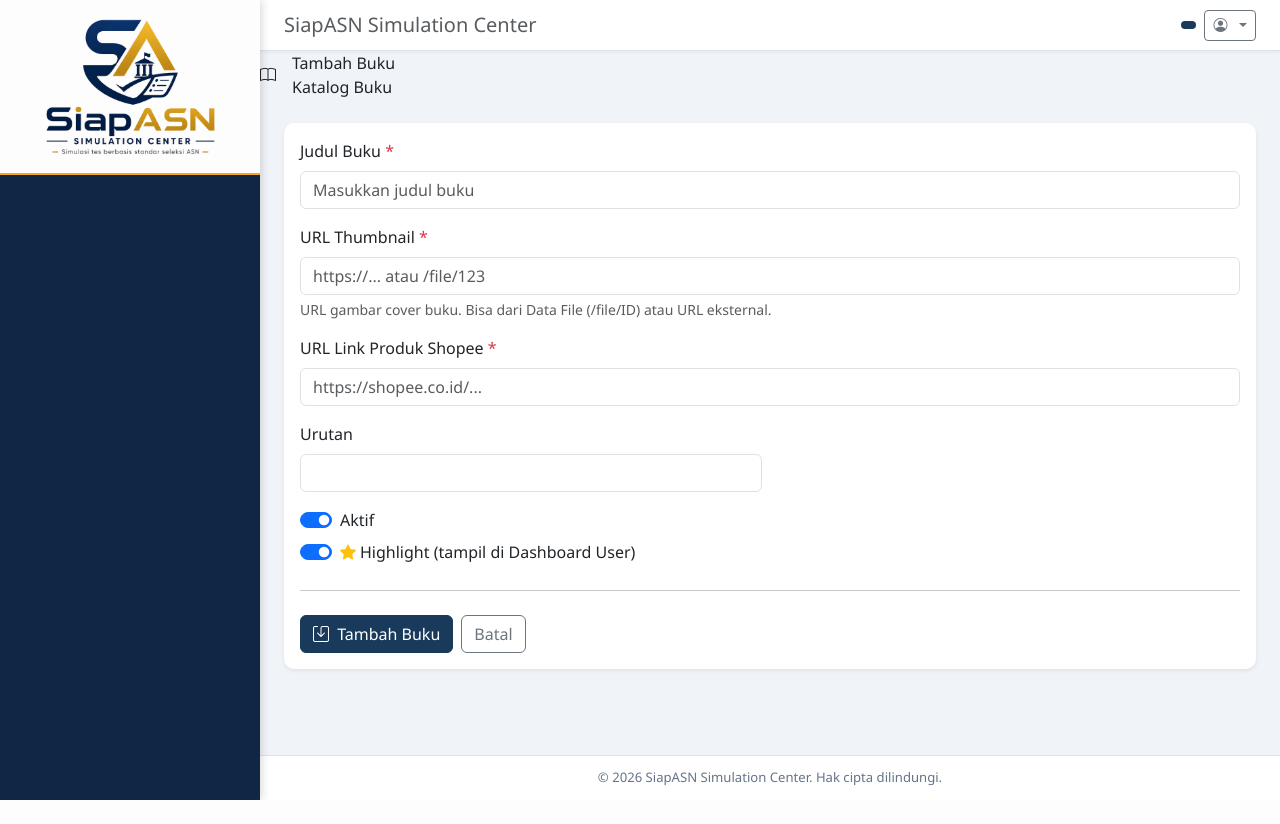
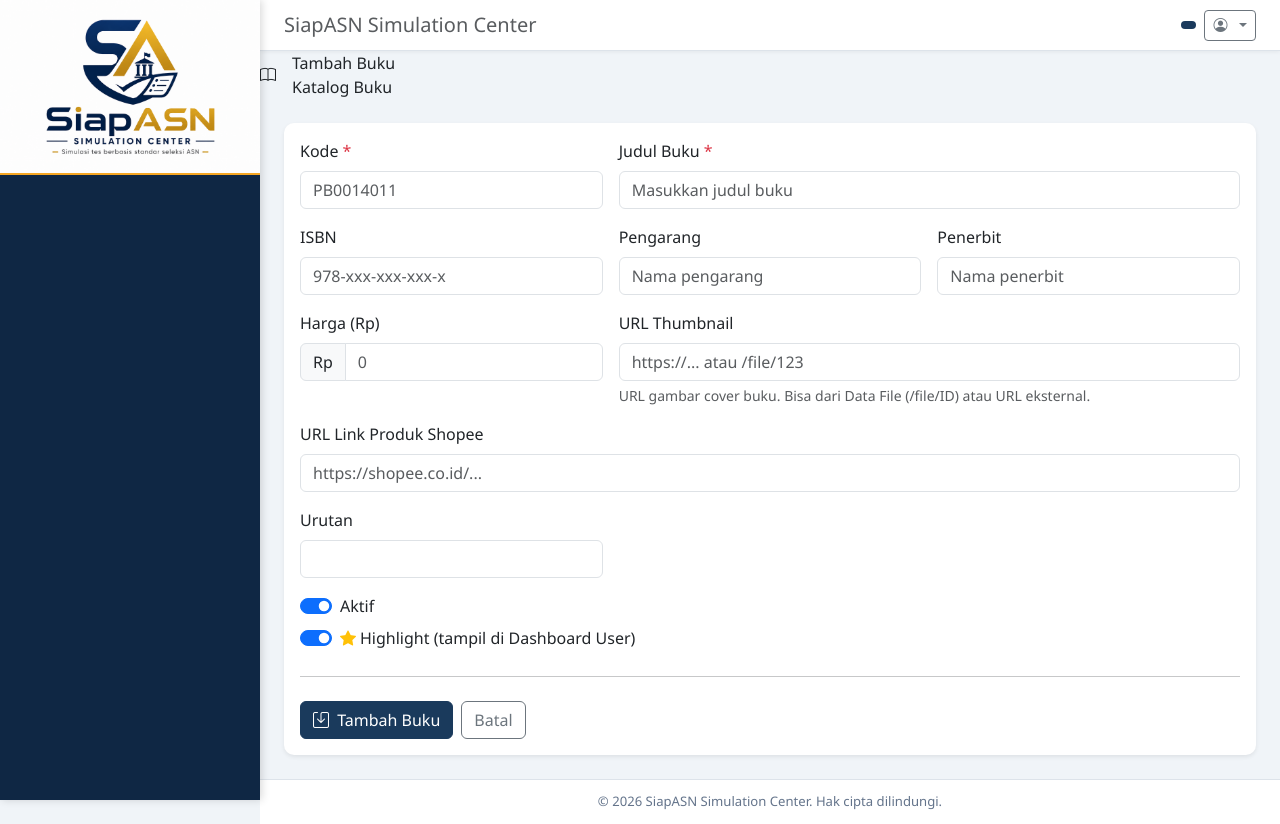
Before and after one commit to siapasn/web-siapasn, a CodeIgniter 4 app: the page made by app/Views/admin/katalog-buku/form.php in a window 1280 px wide. Before the commit the page ends 800 px from the top, so only its background shows below. Run offline with PHP 8.4 and a stand-in for CodeIgniter, Linux system fonts and the light colour scheme; the template is opened without the code that fills it, so the values that code supplies are empty; some libraries are stand-ins or nearby versions.

Commit message:
update produk buku

```diff
--- a/app/Models/KatalogBukuModel.php
+++ b/app/Models/KatalogBukuModel.php
@@ -14,7 +14,12 @@ class KatalogBukuModel extends Model
     protected $protectFields    = true;
 
     protected $allowedFields = [
+        'kode',
         'judul',
+        'isbn',
+        'pengarang',
+        'penerbit',
+        'harga',
         'url_thumbnail',
         'url_shopee',
         'is_active',
--- a/app/Views/admin/katalog-buku/form.php
+++ b/app/Views/admin/katalog-buku/form.php
@@ -34,29 +34,67 @@
             <?= csrf_field() ?>
 
             <div class="row g-3">
-                <div class="col-12">
+                <div class="col-12 col-md-4">
+                    <label for="kode" class="form-label">Kode <span class="text-danger">*</span></label>
+                    <input type="text" id="kode" name="kode" class="form-control"
+                           value="<?= esc(old('kode', $buku['kode'] ?? '')) ?>"
+                           placeholder="PB0014011" required>
+                </div>
+
+                <div class="col-12 col-md-8">
                     <label for="judul" class="form-label">Judul Buku <span class="text-danger">*</span></label>
                     <input type="text" id="judul" name="judul" class="form-control"
                            value="<?= esc(old('judul', $buku['judul'] ?? '')) ?>"
                            placeholder="Masukkan judul buku" required>
                 </div>
 
-                <div class="col-12">
-                    <label for="url_thumbnail" class="form-label">URL Thumbnail <span class="text-danger">*</span></label>
+                <div class="col-12 col-md-4">
+                    <label for="isbn" class="form-label">ISBN</label>
+                    <input type="text" id="isbn" name="isbn" class="form-control"
+                           value="<?= esc(old('isbn', $buku['isbn'] ?? '')) ?>"
+                           placeholder="978-xxx-xxx-xxx-x">
+                </div>
+
+                <div class="col-12 col-md-4">
+                    <label for="pengarang" class="form-label">Pengarang</label>
+                    <input type="text" id="pengarang" name="pengarang" class="form-control"
+                           value="<?= esc(old('pengarang', $buku['pengarang'] ?? '')) ?>"
+                           placeholder="Nama pengarang">
+                </div>
+
+                <div class="col-12 col-md-4">
+                    <label for="penerbit" class="form-label">Penerbit</label>
+                    <input type="text" id="penerbit" name="penerbit" class="form-control"
+                           value="<?= esc(old('penerbit', $buku['penerbit'] ?? '')) ?>"
+                           placeholder="Nama penerbit">
+                </div>
+
+                <div class="col-12 col-md-4">
+                    <label for="harga" class="form-label">Harga (Rp)</label>
+                    <div class="input-group">
+                        <span class="input-group-text">Rp</span>
+                        <input type="number" id="harga" name="harga" class="form-control" min="0" step="1"
+                               value="<?= esc(old('harga', $buku['harga'] ?? '')) ?>"
+                               placeholder="0">
+                    </div>
+                </div>
+
+                <div class="col-12 col-md-8">
+                    <label for="url_thumbnail" class="form-label">URL Thumbnail</label>
                     <input type="text" id="url_thumbnail" name="url_thumbnail" class="form-control"
                            value="<?= esc(old('url_thumbnail', $buku['url_thumbnail'] ?? '')) ?>"
-                           placeholder="https://... atau /file/123" required>
+                           placeholder="https://... atau /file/123">
                     <div class="form-text">URL gambar cover buku. Bisa dari Data File (/file/ID) atau URL eksternal.</div>
                 </div>
 
                 <div class="col-12">
-                    <label for="url_shopee" class="form-label">URL Link Produk Shopee <span class="text-danger">*</span></label>
+                    <label for="url_shopee" class="form-label">URL Link Produk Shopee</label>
                     <input type="text" id="url_shopee" name="url_shopee" class="form-control"
                            value="<?= esc(old('url_shopee', $buku['url_shopee'] ?? '')) ?>"
-                           placeholder="https://shopee.co.id/..." required>
+                           placeholder="https://shopee.co.id/...">
                 </div>
 
-                <div class="col-12 col-md-6">
+                <div class="col-12 col-md-4">
                     <label for="urutan" class="form-label">Urutan</label>
                     <input type="number" id="urutan" name="urutan" class="form-control" min="0"
                            value="<?= esc(old('urutan', $buku['urutan'] ?? 0)) ?>">
```
Also changed, not shown: app/Controllers/Admin/KatalogBukuController.php (+56 -38 lines), app/Database/Migrations/2026-05-26-000003_AddFieldsToKatalogBuku.php (added, +74 -0 lines), app/Views/admin/katalog-buku/import.php (+11 -5 lines), app/Views/admin/katalog-buku/index.php (+10 -2 lines), 1 other file.
